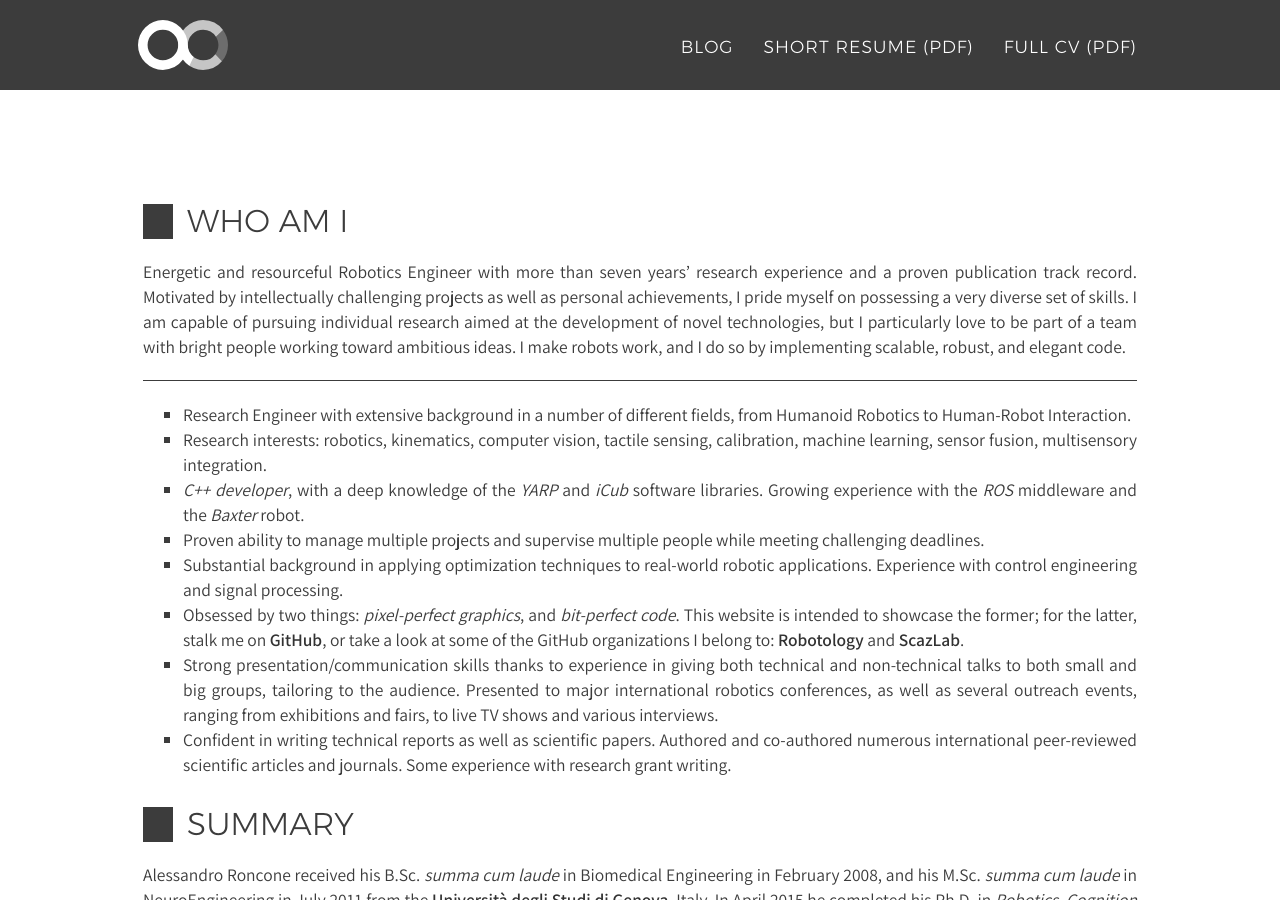
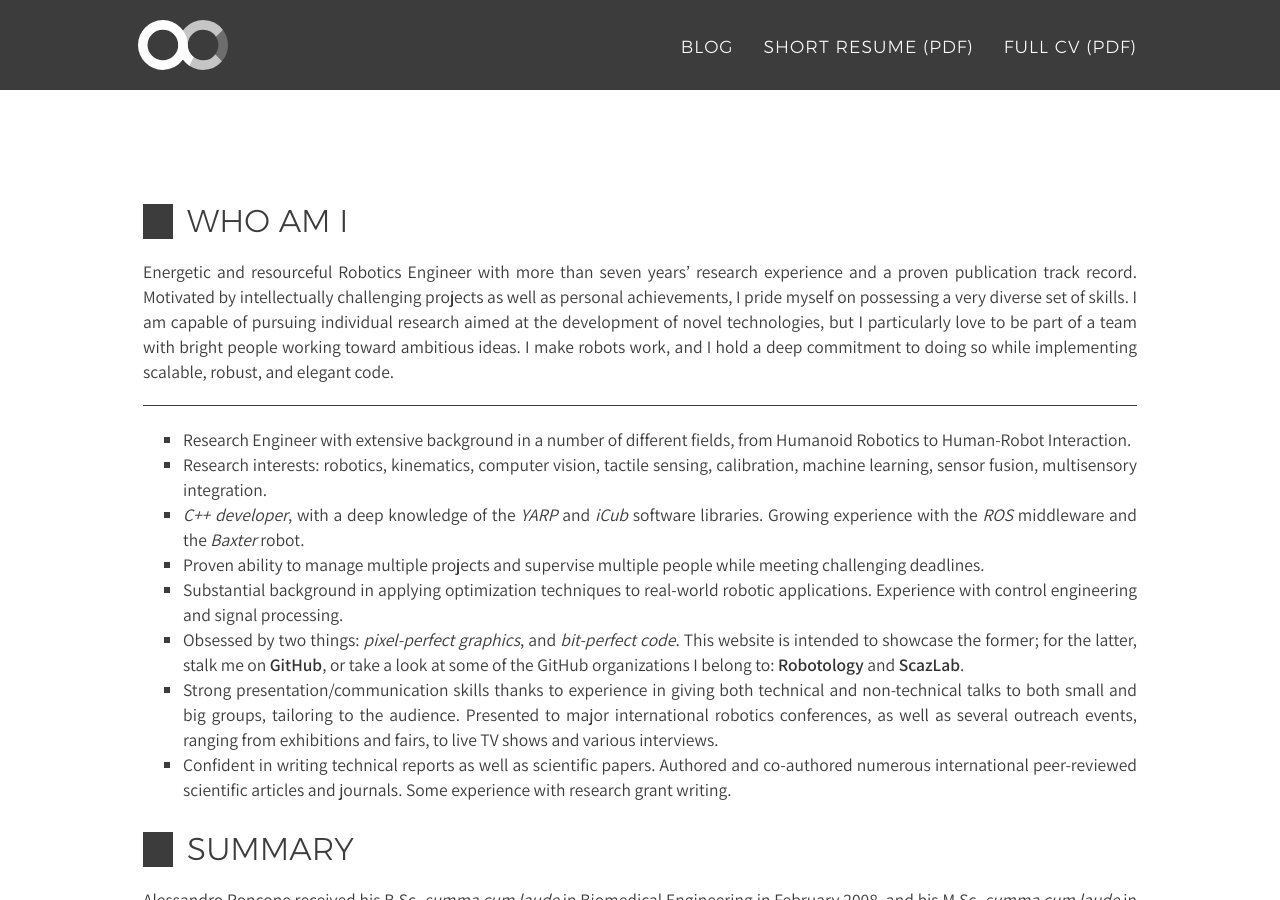
Before and after one commit to alecive/alecive.github.io, a Jekyll site: the page built from _posts/cv/2017-02-08-CV-AlessandroRoncone.md, in a window 1280 px wide and 900 px high, scrolled down 689 px. Built offline with Jekyll 4.4.1, drawn with Linux system fonts in a browser that asks for light colours; nearby versions of some CDN libraries; some web fonts are replaced.

Commit message:
[cv] Updated (again)

```diff
--- a/_posts/cv/2017-02-08-CV-AlessandroRoncone.md
+++ b/_posts/cv/2017-02-08-CV-AlessandroRoncone.md
@@ -279,7 +279,7 @@
   {% when 15 %}  fifteen
 {% endcase %}{% endcapture %}
 
-Energetic and resourceful Robotics Engineer with more than {{ yearDiffStr | strip_newlines }} years' research experience and a proven publication track record. Motivated by intellectually challenging projects as well as personal achievements, I pride myself on possessing a very diverse set of skills. I am capable of pursuing individual research aimed at the development of novel technologies, but I particularly love to be part of a team with bright people working toward ambitious ideas. I make robots work, and I do so by implementing scalable, robust, and elegant code.
+Energetic and resourceful Robotics Engineer with more than {{ yearDiffStr | strip_newlines }} years' research experience and a proven publication track record. Motivated by intellectually challenging projects as well as personal achievements, I pride myself on possessing a very diverse set of skills. I am capable of pursuing individual research aimed at the development of novel technologies, but I particularly love to be part of a team with bright people working toward ambitious ideas. I make robots work, and I hold a deep commitment to doing so while implementing scalable, robust, and elegant code.
 
 ---
 {: class="no-print"}
```
Also changed, not shown: 1 other file.
